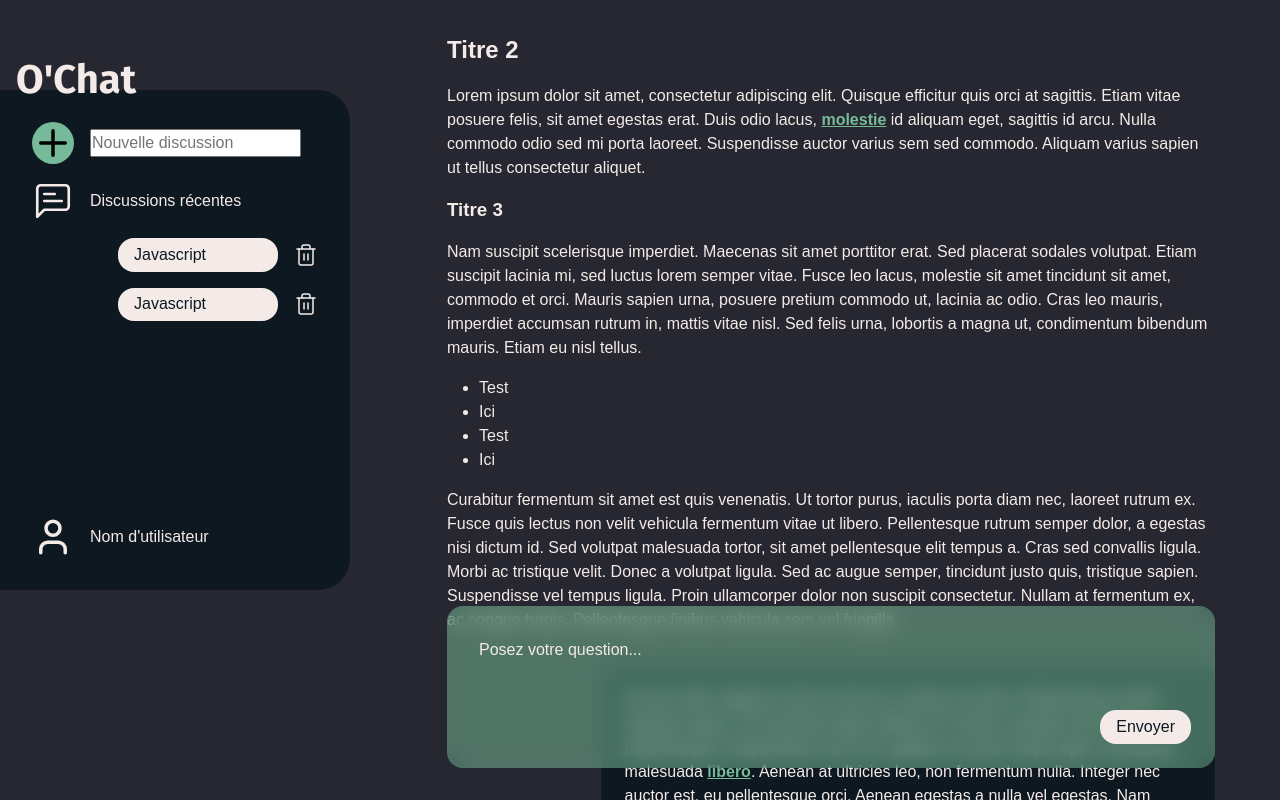
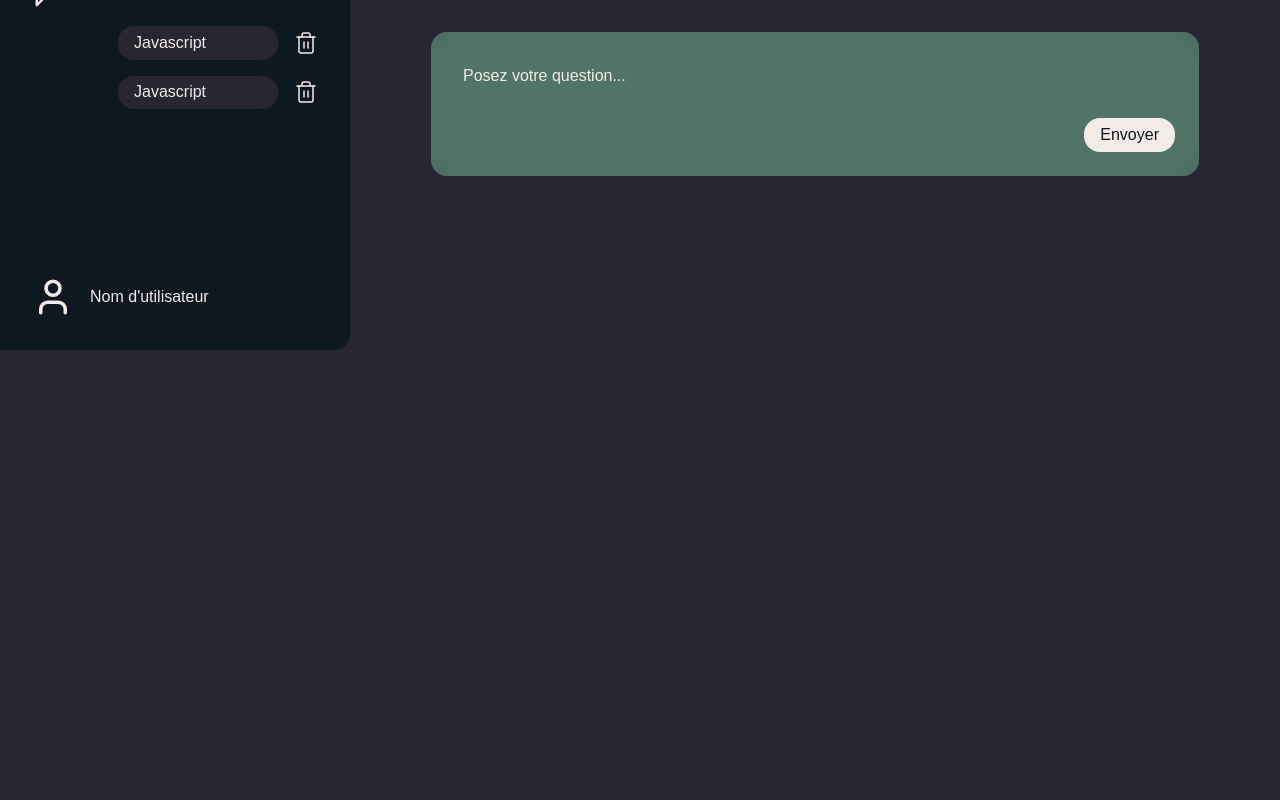
Before and after one commit to CamilleDelmas/app-tchat-svelte, a Svelte app in the folder myapp/: page / in a window 1280 px wide. Shown: the top 800 px of the page. Built offline with nearby package versions, Linux system fonts and the light colour scheme; a web font is replaced by a local one.

Commit message:
debut echanges avec IA

```diff
--- a/myapp/src/App.svelte
+++ b/myapp/src/App.svelte
@@ -1,9 +1,46 @@
 <script>
-  import { Menu } from "@lucide/svelte"
+  import { MailMinus, Menu } from "@lucide/svelte";
   import { User } from "@lucide/svelte";
   import { Plus } from "@lucide/svelte";
   import { MessageSquareText } from "@lucide/svelte";
   import { Trash2 } from "@lucide/svelte";
+  import monToken from "../private/private";
+
+  // let active = false;
+
+  let userTalk = $state("");
+  let savedUserTalk = $state("");
+  let robotTalk = $state("");
+
+  const initReply = async (event) => {
+    event.preventDefault();
+    const response = await fetch("https://api.mistral.ai/v1/chat/completions", {
+      method: "POST",
+      headers: {
+        "Content-Type": "application/json",
+        Accept: "application/json",
+        Authorization: `Bearer ${monToken}`,
+      },
+      body: JSON.stringify({
+        model: "mistral-large-latest",
+        messages: [
+          {
+            content: `${userTalk}`,
+            role: "user",
+          },
+        ],
+      }),
+    });
+    const result = await response.json();
+    console.log(result);
+    robotTalk = result.choices.message;
+    (console.log(robotTalk));
+    savedUserTalk = userTalk;
+    userTalk = "";
+  };
+
+
+
 </script>
 
 <div class="container">
@@ -12,27 +49,40 @@
       <h1>O'Chat</h1>
     </section>
     <section class="head-mobile">
-      <Menu size="42px" />
+      <!-- TODO: bug sur la version desktop pour l'affichage de la classe active. A revoir !!! -->
+      <!-- <button
+        id="burger-button"
+        class="burger"
+        onclick={() => (active = !active)}
+      > -->
+      <button id="burger-button" class="burger">
+        <Menu size="42px" />
+      </button>
       <h1>O'Chat</h1>
       <User size="42px" />
     </section>
+    <!-- <nav class="menu" class:active> -->
     <nav class="menu">
-      <div class="menu__add">
-        <button><Plus size={42} /></button>
-        <input type="text" placeholder="Nouvelle discussion" />
+      <div class="menu__add separate">
+        <button type="submit"><Plus size={42} /></button>
+        <input id="new-talk" type="text" placeholder="Nouvelle discussion" />
       </div>
       <div class="menu__add">
-        <MessageSquareText size={42} strokeWidth={1.5} />
+        <MessageSquareText size={38} strokeWidth={1.5} />
         <p>Discussions récentes</p>
       </div>
       <div class="menu__talk">
         <div class="talk">
           <p>Javascript</p>
-          <Trash2 size={24} strokeWidth={1.5} />
+          <button>
+            <Trash2 size={24} strokeWidth={1.5} />
+          </button>
         </div>
         <div class="talk">
           <p>Javascript</p>
-          <Trash2 size={24} strokeWidth={1.5} />
+          <button>
+            <Trash2 size={24} strokeWidth={1.5} />
+          </button>
         </div>
       </div>
     </nav>
@@ -43,7 +93,10 @@
   </header>
 
   <main>
-    <div class="robot-talk">
+    {#if savedUserTalk}
+    <div class="user-talk">{savedUserTalk}</div>
+    {/if}
+    <!-- <div class="robot-talk">
       <h2>Titre 2</h2>
       <p>
         Lorem ipsum dolor sit amet, consectetur adipiscing elit. Quisque
@@ -104,17 +157,18 @@
       quis orci at sagittis. Etiam vitae posuere felis, sit amet egestas erat.
       Duis odio lacus, molestie id aliquam eget, sagittis id arcu. Nulla commodo
       odio sed mi porta laoreet. Suspendisse auctor varius sem sed commodo.
-    </div>
+    </div> -->
     <div class="hide"></div>
-    <div class="reply">
+    <form class="reply" onsubmit={initReply}>
       <textarea
         aria-label="Question"
         name="question"
         id="question"
         placeholder="Posez votre question..."
+        bind:value={userTalk}
       ></textarea>
       <button>Envoyer</button>
-    </div>
+    </form>
   </main>
 </div>
 
@@ -140,8 +194,15 @@
   .head-user {
     display: none;
   }
-
-  nav {
+  .burger {
+    background-color: var(--dark-color);
+    color: var(--neutral-color);
+  }
+  .active {
+    position: absolute;
+    top: -300px;
+  }
+  .menu {
     display: flex;
     flex-direction: column;
     gap: 1rem;
@@ -151,6 +212,33 @@
       flex-direction: row;
       align-items: center;
       gap: 1rem;
+      input {
+        padding: 0.2rem;
+        width: 80%;
+        border: none;
+        background-color: var(--dark-color);
+        outline: none;
+        color: var(--neutral-color);
+        &::placeholder {
+          color: var(--hilight-color);
+        }
+        &:focus {
+          border-right: 1px solid var(--neutral-color);
+        }
+      }
+    }
+
+    .separate {
+      position: relative;
+      margin-block-end: 2rem;
+    }
+    .separate::after {
+      position: absolute;
+      bottom: -20px;
+      content: "";
+      height: 1px;
+      width: 100%;
+      background-color: var(--main-color);
     }
     .menu__talk {
       display: flex;
@@ -164,9 +252,9 @@
       align-items: center;
       gap: 1rem;
       p {
-        color: var(--dark-color);
+        color: var(--neutral-color-color);
         text-align: left;
-        background-color: var(--neutral-color);
+        background-color: var(--main-color);
         min-width: 10rem;
         padding: 0.3rem 1rem;
         border-radius: 1rem;
@@ -223,8 +311,8 @@
 
   .reply {
     display: flex;
-    flex-direction: column;
-    justify-content: space-between;
+    flex-direction: row;
+    justify-content: flex-start;
     gap: 1rem;
     width: 92%;
     left: 50%;
@@ -250,6 +338,7 @@
       border-radius: 1rem;
     }
     textarea {
+      width: 100%;
       height: auto;
       padding: 0.5rem;
       border: none;
@@ -287,9 +376,18 @@
     min-height: 10rem;
   }
 
-  button {
+  .menu__add button {
     background-color: var(--hilight-color);
     border-radius: 50%;
+    border: none;
+    &:hover {
+      transform: scale(1.1);
+    }
+  }
+
+  .talk button {
+    color: var(--neutral-color);
+    background: none;
     border: none;
   }
 
@@ -310,15 +408,15 @@
 
   /* Desktop HD */
   @media (min-width: 1200px) {
-    /* Header */
-
     .container {
       width: 100%;
       height: 100%;
       display: flex;
       flex-direction: row;
-      gap: 2rem;
     }
+
+    /* Header */
+
     header {
       top: 30%;
       left: 0;
@@ -327,15 +425,19 @@
       height: 500px;
       padding: 1rem;
       background-color: var(--dark-color);
-      border-radius: 0 2rem 2rem 0;
+      border-radius: 0 1rem 1rem 0;
       display: flex;
       flex-direction: column;
       justify-content: space-between;
     }
+
     .head-desktop {
+      h1 {
+        font-size: 52px;
+      }
       display: block;
       position: absolute;
-      top: -40px;
+      top: -50px;
     }
     .head-mobile {
       display: none;
@@ -354,9 +456,13 @@
       width: 60%;
       margin: 2rem auto;
     }
-
+    .robot-talk {
+      max-width: 90%;
+      margin-inline-start: 1rem;
+    }
     .user-talk {
       max-width: 80%;
+      margin-inline-end: 1rem;
     }
 
     .reply {
--- a/myapp/src/app.css
+++ b/myapp/src/app.css
@@ -17,7 +17,6 @@ body {
   font-size: 16px;
   color: var(--neutral-color);
   background-color: var(--main-color);
-
 }
 
 h1 {
@@ -25,3 +24,20 @@ h1 {
   font-weight: 700;
   font-size: 40px;
 }
+
+h2 {
+  font-family: "Fira Sans", sans-serif;
+  font-weight: 700;
+  font-size: 30px;
+}
+
+h3 {
+  font-family: "Fira Sans", sans-serif;
+  font-weight: 700;
+  font-size: 22px;
+}
+
+button {
+      cursor: pointer;
+      border: none;
+}
```
Also changed, not shown: 1 other file (tests, documents, lock files or other folders).
